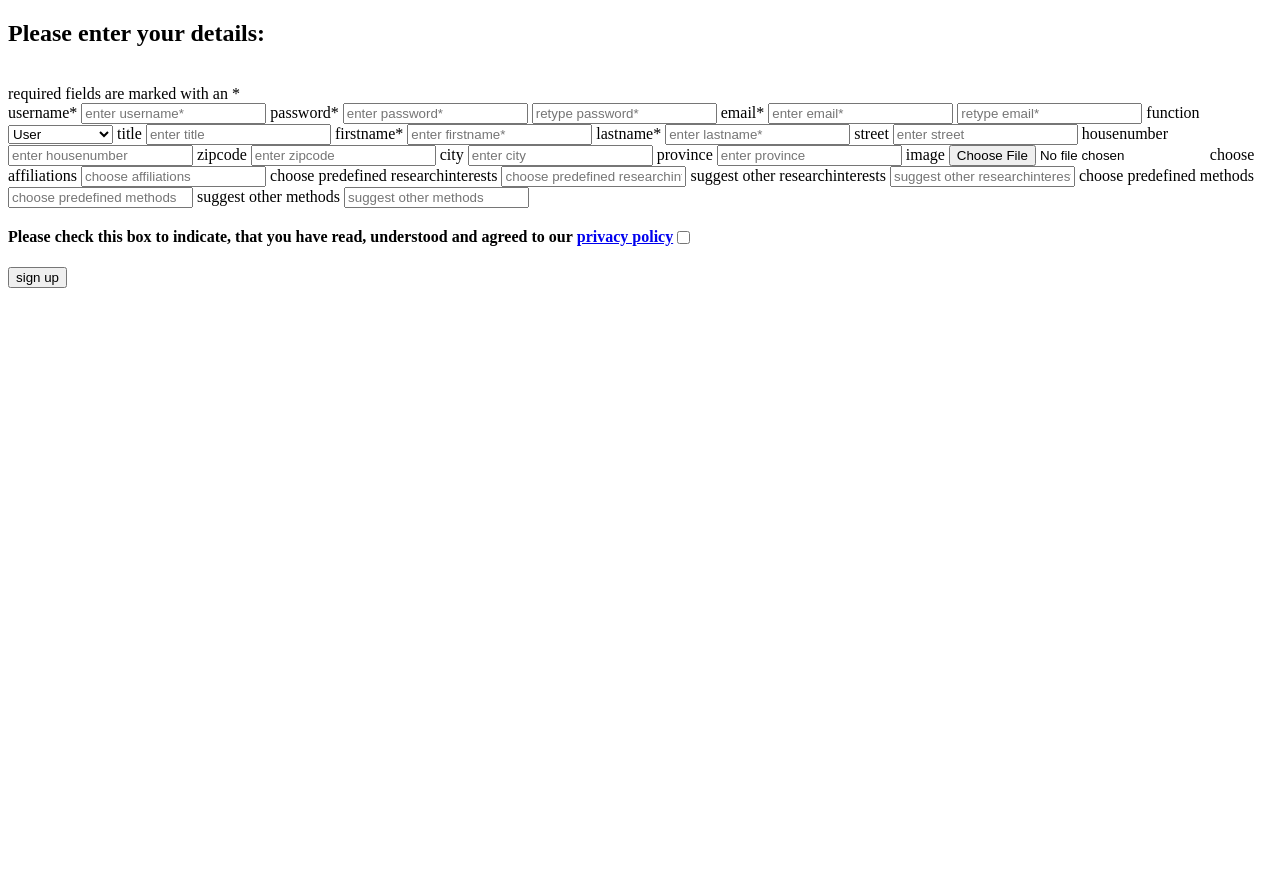
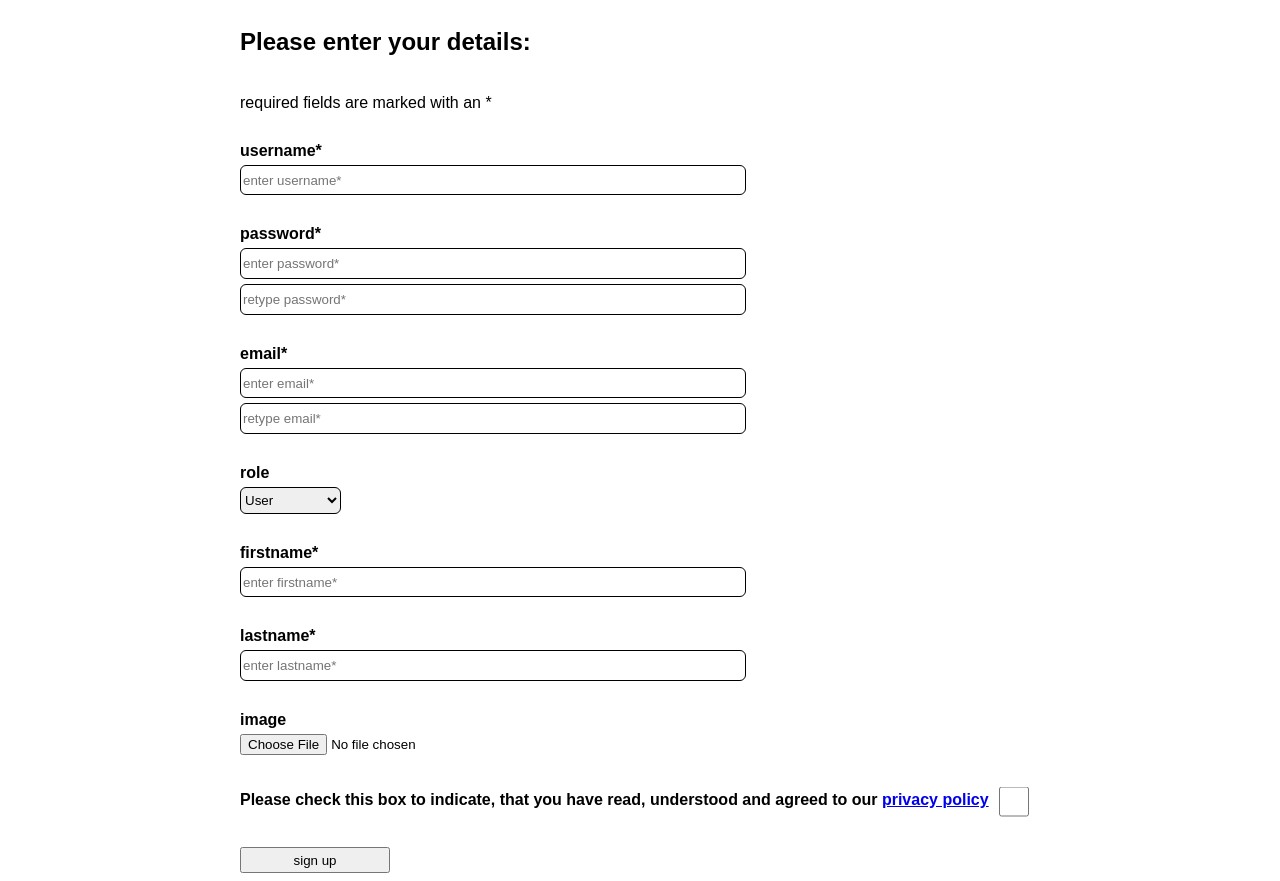
Before and after one commit to mcobit/quizgame, a website: page html/signup.html in a window 1280 px wide. Before the commit the page ends 800 px from the top, so only its background shows below. Drawn offline with Linux system fonts and the light colour scheme; files that its build step writes are made by us from their sources; files whose address does not match are found by name.

Commit message:
Implemented signup and login

```diff
--- a/html/signup.html
+++ b/html/signup.html
@@ -4,6 +4,7 @@
 <head>
     <meta charset="UTF-8">
     <meta name="viewport" content="width=device-width, initial-scale=1.0">
+    <link rel="stylesheet" href="css/signup.css">
     <link rel="icon" type="image/png" href="/images/icons/favicon.png" />
     <title>Sign up</title>
 </head>
@@ -32,52 +33,20 @@
                         class="formelement">
                     <input value='' type="email" id="email_retype" name="email_retype" placeholder="retype email*"
                         required class="formelement">
-                    <label for="role" style="margin-top: 5px;">function</label>
+                    <label for="role" style="margin-top: 5px;">role</label>
                     <select name="role" id="role" required class="formelement">
                         <option value='member'>User</option>
-                        <option value='groupleader'>Group Leader</option>
+                        <option value='admin'>Administrator</option>
                     </select>
-                    <label for="title" style="margin-top: 5px;">title</label>
-                    <input value='' type="text" id="title" name="title" placeholder="enter title" class="formelement">
                     <label for="firstname" style="margin-top: 5px;">firstname*</label>
                     <input value='' type="text" id="firstname" name="firstname" placeholder="enter firstname*" required
                         class="formelement">
                     <label for="lastname" style="margin-top: 5px;">lastname*</label>
                     <input value='' type="text" id="lastname" name="lastname" placeholder="enter lastname*" required
                         class="formelement">
-                    <label for="street" style="margin-top: 5px;">street</label>
-                    <input value='' type="text" id="street" name="street" placeholder="enter street"
-                        class="formelement">
-                    <label for="housenumber" style="margin-top: 5px;">housenumber</label>
-                    <input value='' type="text" id="housenumber" name="housenumber" placeholder="enter housenumber"
-                        class="formelement">
-                    <label for="zipcode" style="margin-top: 5px;">zipcode</label>
-                    <input value='' type="text" id="zipcode" name="zipcode" placeholder="enter zipcode"
-                        class="formelement">
-                    <label for="city" style="margin-top: 5px;">city</label>
-                    <input value='' type="text" id="city" name="city" placeholder="enter city" class="formelement">
-                    <label for="province" style="margin-top: 5px;">province</label>
-                    <input value='' type="text" id="province" name="province" placeholder="enter province"
-                        class="formelement">
                     <label for="image" style="margin-top: 5px;">image</label>
-                    <input type="file" id="image" name="image" class="formelement">
+                    <input type="file" id="image" name="image" class="formelement" single>
                     <img id="imagepreview" class="imagepreview">
-                    <label for="affiliations" style="margin-top: 5px;">choose affiliations</label>
-                    <input value='' type="text" id="affiliations" name="affiliations" placeholder="choose affiliations"
-                        class="formelement">
-                    <label for="researchinterests" style="margin-top: 5px;">choose predefined researchinterests</label>
-                    <input value='' type="text" id="researchinterests" name="researchinterests"
-                        placeholder="choose predefined researchinterests" class="formelement">
-                    <label for="suggest_researchinterests" style="margin-top: 5px;">suggest other
-                        researchinterests</label>
-                    <input value='' type="text" id="suggest_researchinterests" name="suggest_researchinterests"
-                        placeholder="suggest other researchinterests" class="formelement">
-                    <label for="methods" style="margin-top: 5px;">choose predefined methods</label>
-                    <input value='' type="text" id="methods" name="methods" placeholder="choose predefined methods"
-                        class="formelement">
-                    <label for="suggest_methods" style="margin-top: 5px;">suggest other methods</label>
-                    <input value='' type="text" id="suggest_methods" name="suggest_methods"
-                        placeholder="suggest other methods" class="formelement">
                     <div style="display: flex; margin-top: 20px; margin-bottom: 20px;"><b>Please check this box to
                             indicate, that you have read, understood and agreed to our&nbsp;<a href="legal.html"
                                 target="_blank">privacy policy</a></b> <input type="checkbox" class="privacyagree"
--- a/quiz.js
+++ b/quiz.js
@@ -10,6 +10,8 @@ const cookieParser = require('cookie-parser')
 require("dotenv").config()
 const User = require('./dbmodels/usermodel')
 const loginroutes = require("./routes/loginRoutes.js")
+const frontendroutes = require("./routes/frontendRoutes.js")
+
 // Mongoose settings
 mongoose.set("strictQuery", false)
 mongoose.set('runValidators', true)
@@ -66,5 +68,6 @@ passport.serializeUser(User.serializeUser())
 passport.deserializeUser(User.deserializeUser())
 app.use(express.json())
 app.use("/", loginroutes)
+app.use("/", frontendroutes)
 app.use(express.static('static'));
 server.listen(process.env.PORT, () => console.log(`Listening on port ${process.env.PORT}`))
--- a/static/css/login.css
+++ b/static/css/login.css
@@ -0,0 +1,34 @@
+body {
+    font-family: Arial, Helvetica, sans-serif;
+}
+
+label {
+    font-weight: 600;
+}
+
+input {
+    height: 2em;
+    border: 1px solid;
+    border-radius: 6px;
+    margin-bottom: 20px;
+}
+
+.wrapper {
+    display: flex;
+    justify-content: center;
+}
+
+.loginform {
+    display: flex;
+    flex-direction: column;
+}
+
+.badmessagebox {
+    width: max-content;
+    border-radius: 6px;
+    font-weight: 600;
+    color: white;
+    background-color: lightcoral;
+    padding: 10px;
+    margin-bottom: 20px;
+}
--- /dev/null
+++ b/static/css/signup.css
@@ -0,0 +1,93 @@
+body {
+    font-family: Arial, Helvetica, sans-serif;
+}
+
+input {
+    height: 2em;
+    border: 1px solid;
+    border-radius: 6px;
+}
+
+select {
+    height: 2em;
+    width: max-content;
+    border: 1px solid;
+    border-radius: 6px;
+}
+
+label {
+    padding-top: 20px;
+    font-weight: 600;
+}
+
+input[type="checkbox"] {
+    transform: translateY(-25%);
+    width: 30px;
+    height: 30px;
+    margin-left: 10px;
+}
+
+input[type="file"] {
+border: none;
+border-radius: 0px;
+}
+
+input[type="text"] {
+    width: 500px;
+}
+
+input[type="password"] {
+    width: 500px;
+}
+
+input[type="email"] {
+    width: 500px;
+}
+
+button {
+    width: 150px;
+    height: 2em;
+}
+
+.wrapper {
+    display: flex;
+    justify-content: center;
+}
+
+.content {
+    display: flex;
+    flex-direction: column;
+    width: 800px;
+}
+
+.signupform {
+    display: flex;
+    flex-direction: column;
+    width: 800px;
+    row-gap: 5px;
+}
+
+.badmessagebox {
+    width: max-content;
+    border-radius: 6px;
+    font-weight: 600;
+    color: white;
+    background-color: lightcoral;
+    padding: 10px;
+    margin-bottom: 20px;
+}
+
+.imagepreview {
+    width: fit-content;
+    height: fit-content;
+    max-width: 200px;
+    max-height: 200px;
+}
+
+.success {
+    background-color: rgb(201, 252, 235);
+}
+
+.fail {
+    background-color: rgb(255, 215, 215);
+}
--- a/static/js/signup.js
+++ b/static/js/signup.js
@@ -132,12 +132,21 @@ async function eventHandlers() {
     })
 
     document.getElementById('image').addEventListener('change', async function () {
-        let reader = new FileReader()
+        const reader = new FileReader()
         reader.onload = function () {
             let output = document.getElementById('imagepreview')
             output.src = reader.result
-        };
+        }
         reader.readAsDataURL(document.getElementById('image').files[0])
+        const imgremove = document.createElement('button')
+        imgremove.textContent = "remove image"
+        imgremove.style = "width: 115px; height: 21px;"
+        imgremove.addEventListener('click', async function () {
+            document.getElementById('image').value = ""
+            document.getElementById('imagepreview').src = " "
+            imgremove.remove()
+        })
+        document.getElementById('image').after(imgremove)
     })
 
 }
@@ -163,20 +172,8 @@ async function createAdditionalFields() {
     document.getElementById('signupform').prepend(toprow)
 }
 
-async function createLoadicon() {
-    const loadicon = document.createElement('div')
-    loadicon.classList.add('loadicon')
-    loadicon.id = 'loadicon'
-    document.body.appendChild(loadicon)
-}
-
-async function removeLoadicon() {
-    document.getElementById('loadicon').remove()
-}
-
 async function addentry(type, formdata) {
     try {
-        createLoadicon()
         const response = await fetch('/' + type, {
             method: 'post',
             headers: { 'Content-Type': 'application/json' },
@@ -184,7 +181,6 @@ async function addentry(type, formdata) {
         })
         const json = await response.json()
         if (response.status == '201' || response.status == '200') {
-            removeLoadicon()
             return 'ok'
         } else {
             const message = document.createElement('div')
@@ -205,7 +201,6 @@ async function addentry(type, formdata) {
                 document.getElementById('messagebox').replaceChildren(message)
             }
         }
-        removeLoadicon()
     } catch (e) {
         console.log(e)
     }
@@ -214,7 +209,6 @@ async function addentry(type, formdata) {
 
 async function upload(type, imagetype, formdata) {
     try {
-        createLoadicon()
         await fetch('/' + imagetype + 'upload', {
             method: 'POST',
             body: formdata,
@@ -222,7 +216,6 @@ async function upload(type, imagetype, formdata) {
                 processData: false, contentType: false,
             },
         })
-        removeLoadicon()
     } catch (e) {
         console.log(e)
     }
```
Also changed, not shown: html/login.html (+7 -8 lines), routes/frontendRoutes.js (added, +10 -0 lines), routes/loginRoutes.js (+13 -1 lines), serverjs/maingame.js (added).
